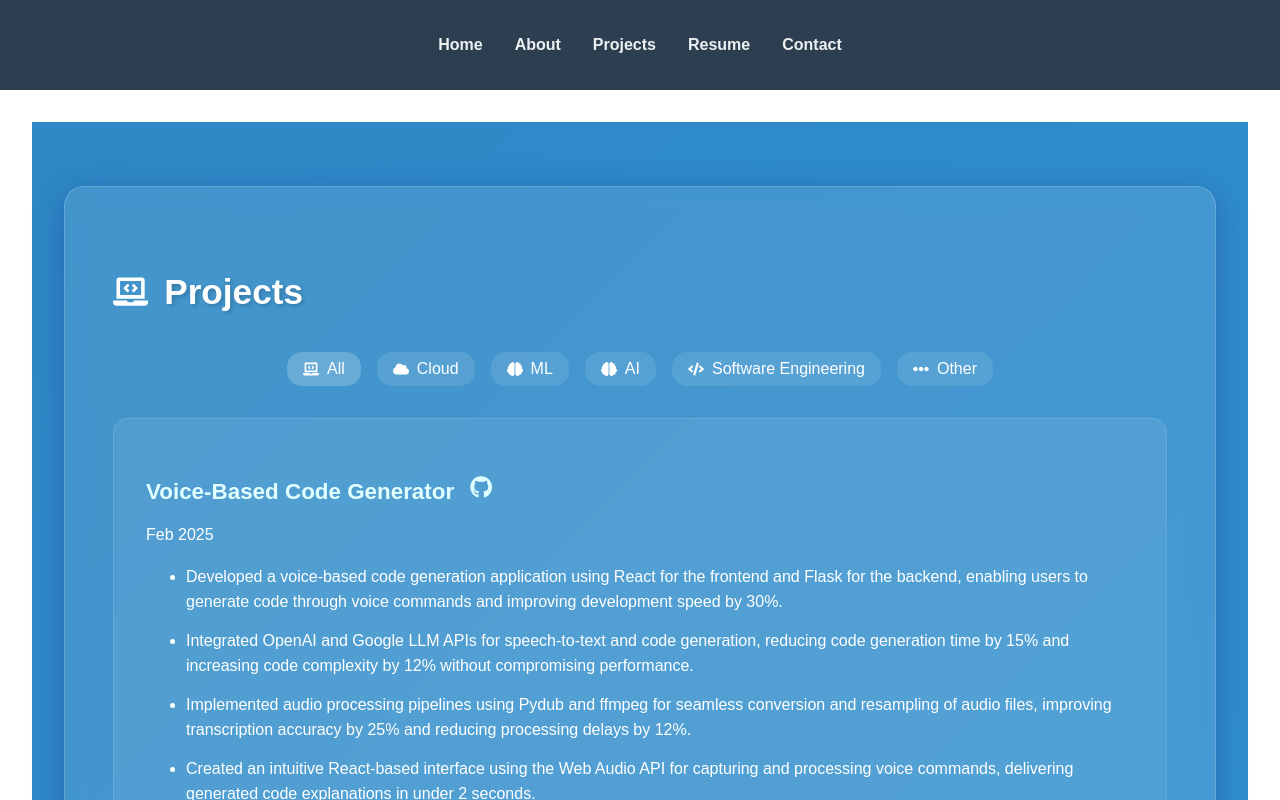
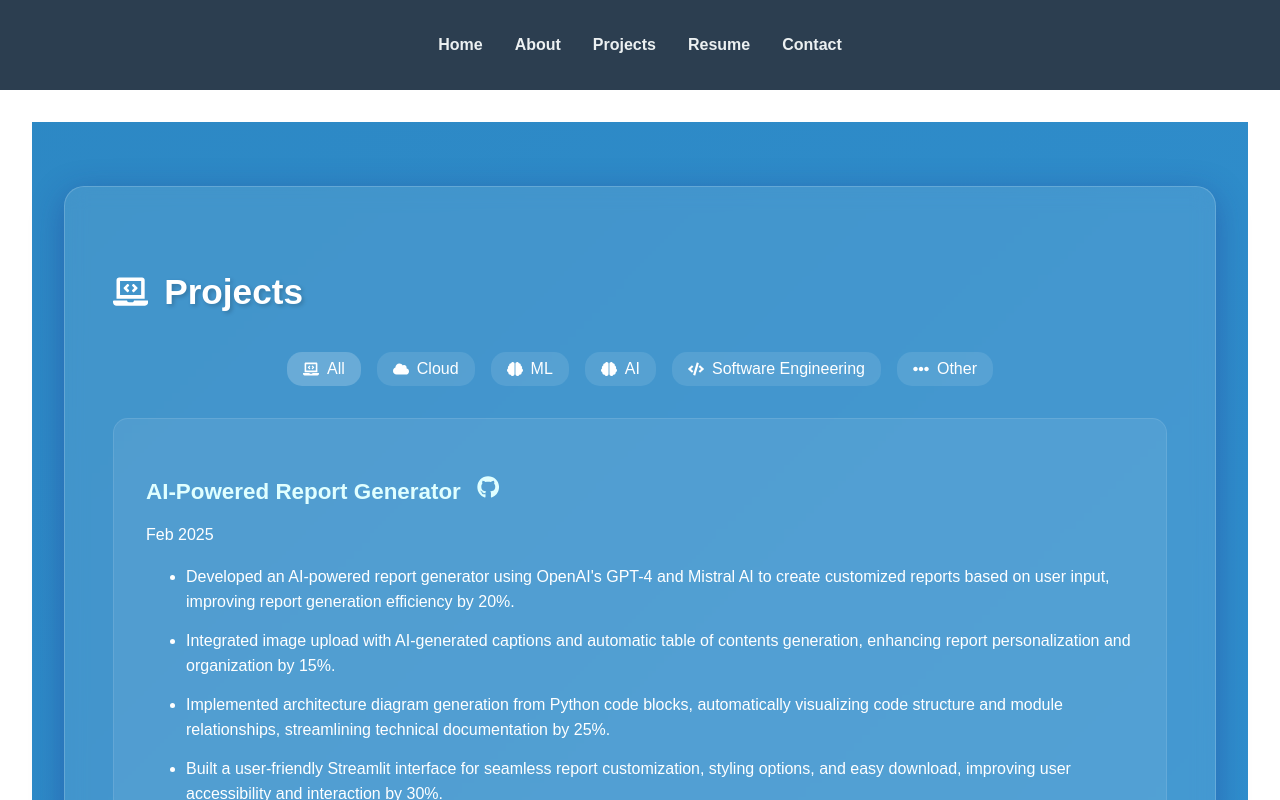
Before and after one commit to SuhasPalani/React_Portfolio, a React (Create React App) app: page /projects in a window 1280 px wide. Shown: the top 800 px of the page. Built offline with nearby package versions, Linux system fonts and the light colour scheme.

Commit message:
project added

```diff
--- a/src/components/Projects.js
+++ b/src/components/Projects.js
@@ -165,6 +165,18 @@ const Resume = () => {
   const [activeFilter, setActiveFilter] = useState("All");
 
   const projects = [
+    {
+      name: "AI-Powered Report Generator",
+      categories: ["AI", "Software Engineering"],
+      github: "https://github.com/SuhasPalani/AI_Report_Generator",
+      date: "Feb 2025",
+      description: [
+        "Developed an AI-powered report generator using OpenAI's GPT-4 and Mistral AI to create customized reports based on user input, improving report generation efficiency by 20%.",
+        "Integrated image upload with AI-generated captions and automatic table of contents generation, enhancing report personalization and organization by 15%.",
+        "Implemented architecture diagram generation from Python code blocks, automatically visualizing code structure and module relationships, streamlining technical documentation by 25%.",
+        "Built a user-friendly Streamlit interface for seamless report customization, styling options, and easy download, improving user accessibility and interaction by 30%.",
+      ],
+    },
     {
       name: "Voice-Based Code Generator",
       categories: ["AI", "Software Engineering"],
```
